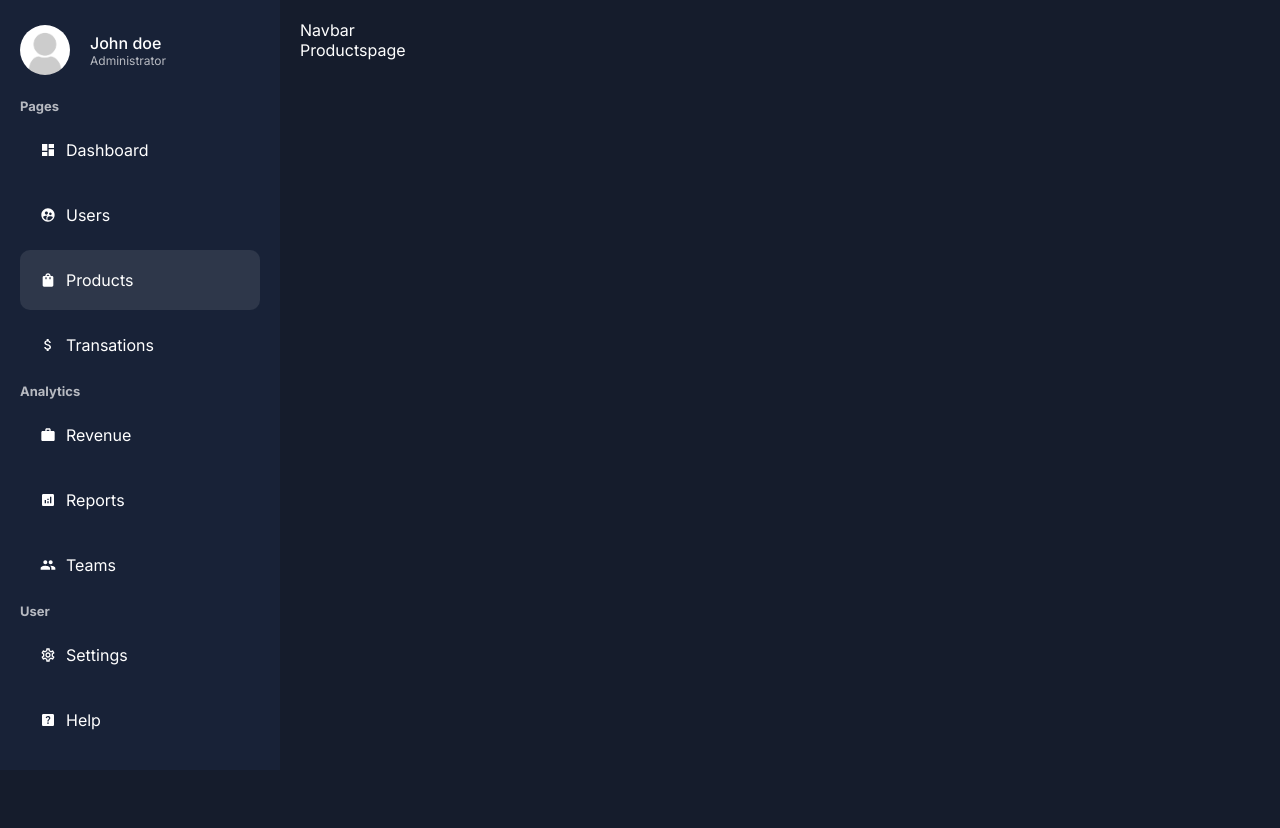
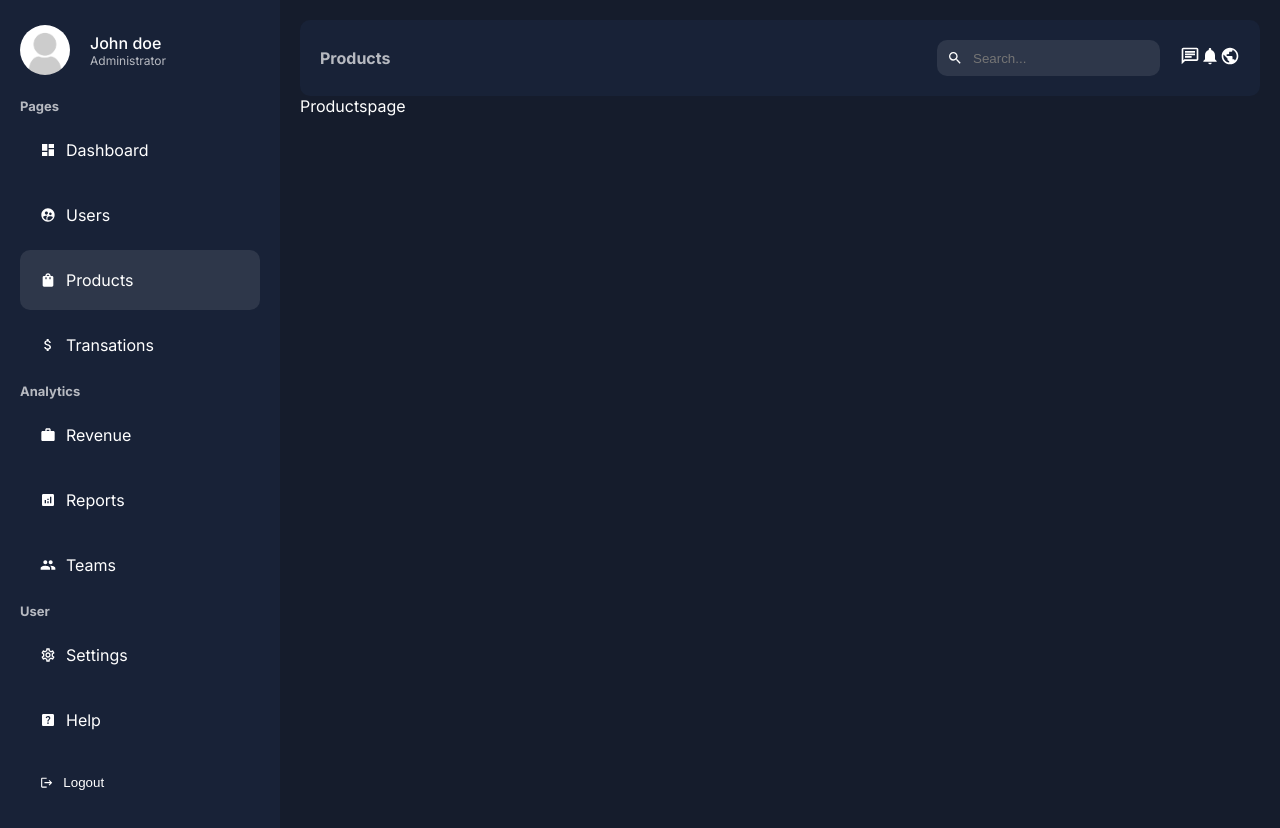
Before and after one commit to DineshShrestha/nextadmin, a Next.js app: page /dashboard/products in a window 1280 px wide. Before the commit the page ends 800 px from the top, so only its background shows below. Built offline with nearby package versions, Linux system fonts and the light colour scheme.

Commit message:
Navbar design

```diff
--- a/app/ui/dashboard/navbar/navbar.jsx
+++ b/app/ui/dashboard/navbar/navbar.jsx
@@ -1,8 +1,23 @@
-
+"use client"
+import styles from "./navbar.module.css"
+import { usePathname } from "next/navigation"
+import { MdNotifications, MdOutlineChat, MdPublic, MdSearch } from "react-icons/md"
  const Navbar = () => {
+    const pathname = usePathname()
     return(
-        <div>
-            Navbar
+        <div className={styles.container}>
+            <div className={styles.title}>{pathname.split("/").pop()}</div>
+            <div className={styles.menu}>
+                <div className={styles.search}>
+                    <MdSearch/>
+                    <input type="text" placeholder="Search..." className={styles.input} />
+                </div>
+                <div className={styles.icon}>
+                    <MdOutlineChat size={20} />
+                    <MdNotifications size={20}/>
+                    <MdPublic size={20}/>
+                </div>
+            </div>
         </div>
     )
 }
--- a/app/ui/dashboard/navbar/navbar.module.css
+++ b/app/ui/dashboard/navbar/navbar.module.css
@@ -0,0 +1,38 @@
+.container{
+    padding: 20px;
+    border-radius: 10px;
+    background-color: var(--bgSoft);
+    display: flex;
+    align-items: center;
+    justify-content: space-between;
+}
+.title{
+    color: var(--textSoft);
+    font-weight: bold;
+    text-transform: capitalize;
+}
+.menu{
+    display: flex;
+    align-items: center;
+    gap: 20px;
+}
+
+.search{
+    display: flex;
+    align-items: center;
+    gap: 10px;
+    background-color: #2e374a;
+    padding: 10px;
+    border-radius: 10px;
+}
+
+.input{
+    background-color: transparent;
+    border: none;
+    color: var(--text);
+}
+
+.icons{
+    display: flex;
+    gap: 20px;
+}
--- a/app/ui/dashboard/sidebar/menuLink/menuLink.jsx
+++ b/app/ui/dashboard/sidebar/menuLink/menuLink.jsx
@@ -4,7 +4,6 @@
 import { usePathname } from "next/navigation"
 const MenuLink = ({item}) => {
     const pathname = usePathname()
-    console.log(pathname)
     return(
         <Link href={item.path} className={`${styles.container} ${pathname === item.path && styles.active}`}>
             {item.icon}
--- a/app/ui/dashboard/sidebar/sidebar.jsx
+++ b/app/ui/dashboard/sidebar/sidebar.jsx
@@ -98,6 +98,10 @@
                     )
                 )}
             </ul>
+            <button className={styles.logout}>
+                <MdLogout/>
+                Logout
+            </button>
         </div>
     )
 }
--- a/app/ui/dashboard/sidebar/sidebar.module.css
+++ b/app/ui/dashboard/sidebar/sidebar.module.css
@@ -37,3 +37,21 @@
     font-size: 13px;
     margin: 10px 0px;
 }
+.logout{
+    padding: 20px;
+    margin: 5px 0px;
+    display: flex;
+    align-items: center;
+    gap: 10px;
+    cursor: pointer;
+    border-radius: 10px;
+    background: none;
+    border: none;
+    color: white;
+   width: 100%;
+}
+
+
+.logout:hover{
+    background-color: #2e374a;
+}
```
